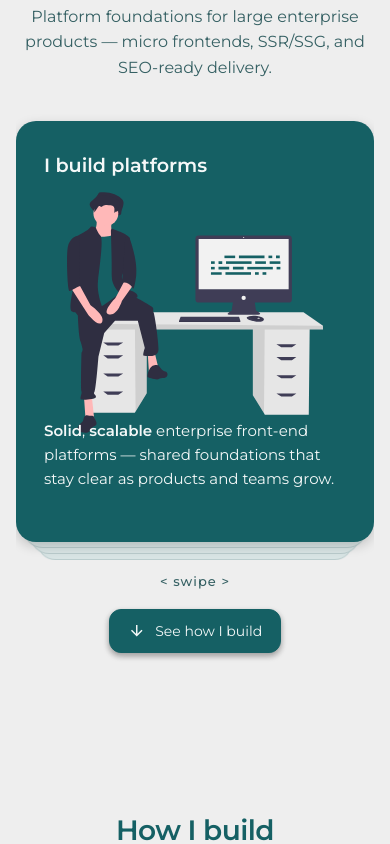
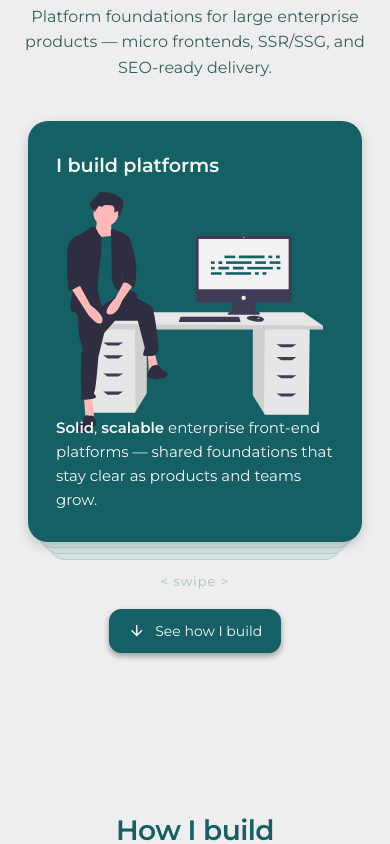
Before and after one commit to athreyacodes/portfolio, an Angular app: page / in a window 390 px wide. Shown: the part 940-1784 px from the top of the page. Built offline with nearby package versions, Linux system fonts and the light colour scheme.

Commit message:
swipe issue fixes

```diff
--- a/src/app/pages/home/experience/experience.scss
+++ b/src/app/pages/home/experience/experience.scss
@@ -230,7 +230,6 @@ picture {
 
     display: block;
     position: relative;
-    max-inline-size: 24.5rem;
     inline-size: 100%;
     margin-inline: auto;
   }
@@ -242,7 +241,6 @@ picture {
   .timeline.card-deck > .stop {
     position: absolute;
     inset-block-start: 0;
-    inset-inline: 0;
     inset-block-end: var(--deck-stack-room);
     display: flex;
     flex-direction: column;
--- a/src/app/pages/home/skills/skills.scss
+++ b/src/app/pages/home/skills/skills.scss
@@ -179,7 +179,6 @@
 
     display: block;
     position: relative;
-    max-inline-size: 24.5rem;
     inline-size: 100%;
     margin-inline: auto;
   }
@@ -188,7 +187,6 @@
   .skills-grid.has-actions.card-deck > .card {
     position: absolute;
     inset-block-start: 0;
-    inset-inline: 0;
     display: flex;
     flex-direction: column;
     grid-row: auto;
--- a/src/app/shared/card-deck/card-deck.ts
+++ b/src/app/shared/card-deck/card-deck.ts
@@ -261,6 +261,8 @@ export class CardDeck {
   }
 
   private async goNext(): Promise<void> {
+    this.dismissHint();
+
     if (this.index >= this.items.length - 1) {
       await this.resetDeck();
       return;
@@ -277,6 +279,7 @@ export class CardDeck {
       return;
     }
 
+    this.dismissHint();
     this.index -= 1;
     this.render();
     this.deckIndexChange.emit(this.index);
@@ -477,6 +480,10 @@ export class CardDeck {
     this.hint = hint;
   }
 
+  private dismissHint(): void {
+    this.hint?.classList.add('is-faded');
+  }
+
   private watchVisibility(): void {
     if (this.visibility || this.nudgePlayed || this.reducedMotion) {
       return;
--- a/src/styles/_card-deck.scss
+++ b/src/styles/_card-deck.scss
@@ -8,11 +8,13 @@
     --deck-peek: 6px;
     --deck-scale-step: 0.04;
     --deck-stack-room: calc(3 * var(--deck-peek));
+    --deck-gutter: 0.75rem;
+    --deck-card-size: 24.5rem;
     position: relative;
     display: block;
     overflow-x: clip;
     overflow-y: visible;
-    max-inline-size: 24.5rem;
+    max-inline-size: calc(var(--deck-card-size) + 2 * var(--deck-gutter));
     min-block-size: 28rem;
     margin-inline: auto;
   }
@@ -21,10 +23,10 @@
   .card-deck > .stop {
     position: absolute;
     inset-block-start: 0;
-    inset-inline: 0;
+    inset-inline: var(--deck-gutter);
     inset-block-end: var(--deck-stack-room);
     z-index: 1;
-    inline-size: 100%;
+    inline-size: auto;
     block-size: auto;
     margin: 0;
     transform-origin: center bottom;
@@ -123,11 +125,17 @@
     display: block;
     margin: 0.85rem auto 0;
     max-inline-size: 24.5rem;
-    color: var(--text-muted);
+    color: color-mix(in srgb, var(--card-solid) 32%, transparent);
     font-size: 0.8125rem;
-    font-weight: 500;
+    font-weight: 400;
     letter-spacing: 0.08em;
     text-align: center;
+    opacity: 1;
+    transition: opacity 0.45s ease;
+  }
+
+  .deck-hint.is-faded {
+    opacity: 0;
   }
 }
 
@@ -154,4 +162,8 @@
   .card-deck.is-active [data-deck-state='front'].is-nudging {
     animation: none;
   }
+
+  .deck-hint {
+    transition: none;
+  }
 }
```
